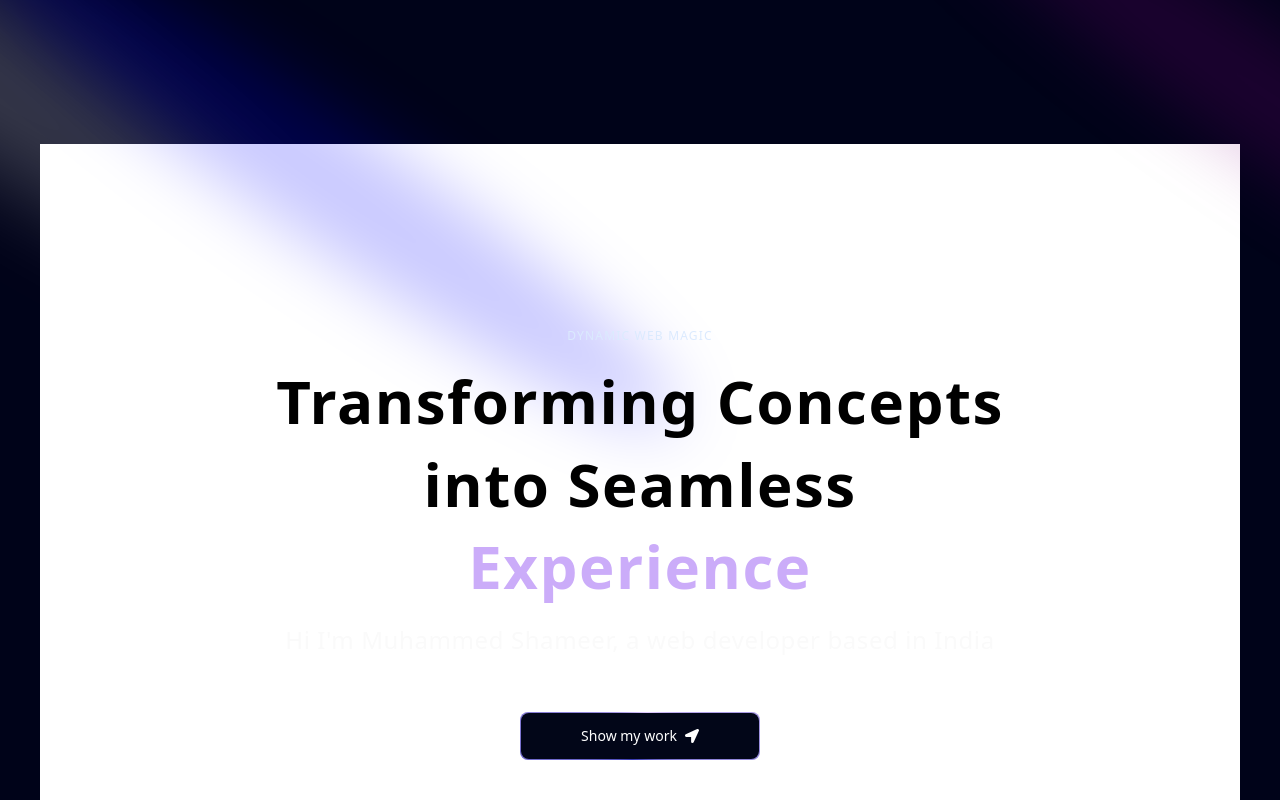
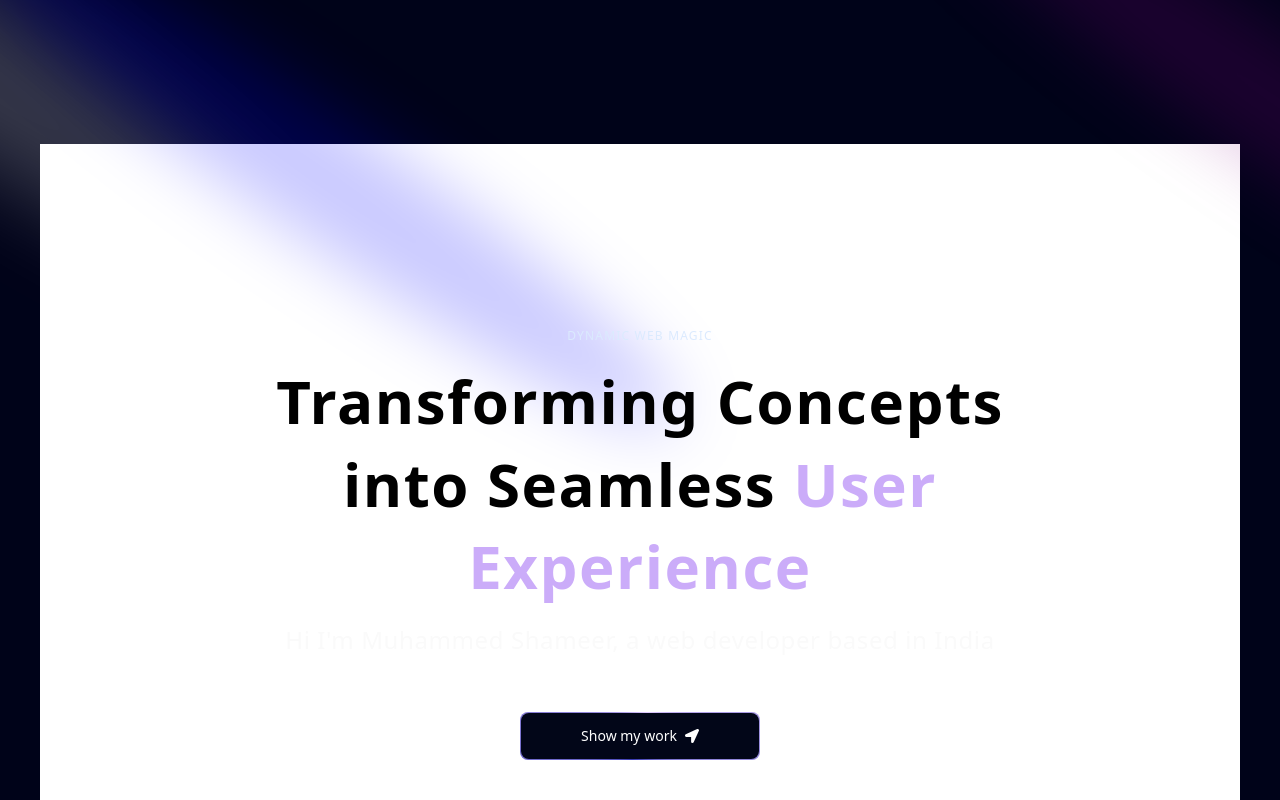
Before and after one commit to mhmdshameer/Portfolio, a Next.js app: page / in a window 1280 px wide. Shown: the top 800 px of the page. Built offline with nearby package versions, Linux system fonts and the light colour scheme.

Commit message:
changed the screen hight

```diff
--- a/app/layout.tsx
+++ b/app/layout.tsx
@@ -22,7 +22,7 @@ export default function RootLayout({
   return (
     <html lang="en" suppressHydrationWarning>
       <body
-        className={`${inter.variable} antialiased min-h-screen`}
+        className={`${inter.variable} antialiased`}
       >
          <ThemeProvider
             attribute="class"
--- a/components/Hero.tsx
+++ b/components/Hero.tsx
@@ -37,7 +37,7 @@ const Hero = () => {
             </h2>
             <TextGenerateEffect
               className="text-center text-[40px] md:text-5xl lg:text-6xl"
-              words="Transforming Concepts into Seamless Experience"
+              words="Transforming Concepts into Seamless User Experience"
             />
             <p className="text-center md:tracking-wide mb-4 text-sm md:text-lg lg:text-2xl">
               Hi I&apos;m Muhammed Shameer, a web developer based in India
```
